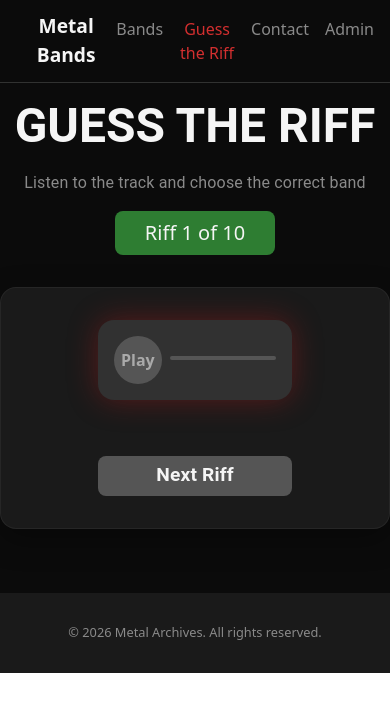
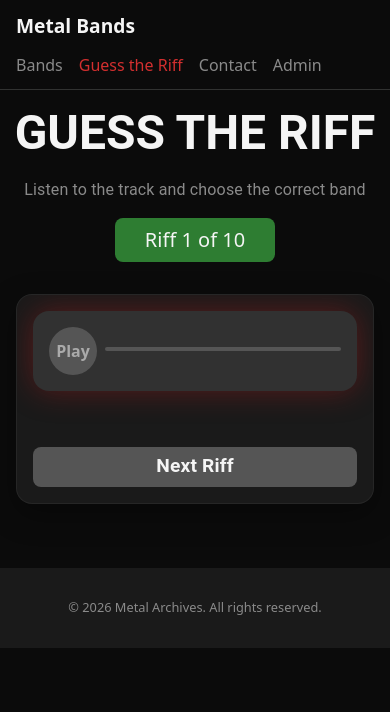
Before and after one commit to arielgomezmendez/metal-bands-app, a React (Vite) app: page /guess-the-riff in a window 390 px wide. Shown: the top 712 px of the page. Built offline with nearby package versions, Linux system fonts and the light colour scheme; no server answers.

Commit message:
Readjust the size of elements to avoid horizontal overflow at 320 px viewport width

```diff
--- a/src/App.css
+++ b/src/App.css
@@ -1,7 +1,23 @@
+html,
+body {
+  margin: 0;
+  min-width: 0;
+  background-color: #0B0B0B;
+}
+
 #root {
+  width: 100%;
   max-width: 1280px;
   margin: 0 auto;
   text-align: center;
-  background-color: #0B0B0B
-;
+  background-color: #0B0B0B;
 }
+
+* {
+  box-sizing: border-box;
+}
+
+img,
+iframe {
+  max-width: 100%;
+}
--- a/src/components/BandOptions.tsx
+++ b/src/components/BandOptions.tsx
@@ -32,7 +32,8 @@ const BandOptions = ({
           md: "1fr 1fr",
         },
         gap: 2,
-        width: "60%",
+        width: "100%",
+        maxWidth: 420,
       }}
     >
       {bandOptions.map((option) => {
--- a/src/components/Header.tsx
+++ b/src/components/Header.tsx
@@ -7,7 +7,7 @@ const getNavLinkStyle = ({ isActive }: { isActive: boolean }) => ({
 const Header = () => {
   return (
     <>
-      <header className="flex flex-row justify-between items-center px-4 py-3" style={{borderBottom:"#313231 solid 0.1px"}}>
+      <header className="flex flex-col items-start gap-3 px-4 py-3 sm:flex-row sm:items-center sm:justify-between" style={{borderBottom:"#313231 solid 0.1px"}}>
         <div className="header-left flex flex-row" style={{ color: "#F5F5F5" }}>
           <Link
             to="/"
@@ -17,9 +17,9 @@ const Header = () => {
             Metal Bands
           </Link>
         </div>
-        <nav className="header-nav" aria-label="Main navigation">
+        <nav className="header-nav w-full sm:w-auto" aria-label="Main navigation">
           <ul
-            className="nav-list flex flex-row gap-4"
+            className="nav-list flex flex-wrap gap-x-4 gap-y-2"
             style={{ color: "#8A8A8A" }}
           >
             <li>
--- a/src/components/Player.tsx
+++ b/src/components/Player.tsx
@@ -31,7 +31,8 @@ const Player = ({
     <Box
       className="flex flex-row gap-2 mb-6 mx-auto p-4 rounded-2xl"
       sx={{
-        width: "60%",
+        width: "100%",
+        maxWidth: 420,
         backgroundColor: "rgba(255, 255, 255, 0.10)",
         boxShadow: "0 0 30px rgba(183,28,28,0.4)",
       }}
--- a/src/components/SearchBand.tsx
+++ b/src/components/SearchBand.tsx
@@ -25,7 +25,7 @@ const SearchBand = ({ onSearch }: SearchProps) => {
   return (
     <form
       role="search"
-      className="mx-auto flex w-86 mt-10 max-w-xl flex-col gap-3 sm:flex-row"
+      className="mx-auto mt-10 flex w-full max-w-xl flex-col gap-3 px-4 sm:flex-row"
       onSubmit={handleSubmit}
     >
       <label htmlFor="band-search" className="sr-only">
@@ -43,7 +43,7 @@ const SearchBand = ({ onSearch }: SearchProps) => {
 
       <button
         type="submit"
-        className="h-12 rounded bg-red-600 px-8 font-semibold text-white transition-colors hover:bg-red-700  "
+        className="h-12 rounded bg-red-600 px-8 font-semibold text-white transition-colors hover:bg-red-700"
       >
         Search
       </button>
--- a/src/pages/GuessTheRiff.tsx
+++ b/src/pages/GuessTheRiff.tsx
@@ -152,7 +152,7 @@ const GuessTheRiff = () => {
             className="flex flex-col"
             sx={{
               maxWidth: 700,
-              width: "100%",
+              width: "calc(100% - 2rem)",
               margin: "0 auto",
               backgroundColor: "#1A1A1A",
               borderRadius: 4,
@@ -162,9 +162,9 @@ const GuessTheRiff = () => {
           >
             <CardContent
               sx={{
-                padding: 4,
+                padding: { xs: 2, sm: 4 },
                 "&:last-child": {
-                  paddingBottom: 4,
+                  paddingBottom: { xs: 2, sm: 4 },
                 },
               }}
             >
@@ -194,7 +194,8 @@ const GuessTheRiff = () => {
                 ref={nextRiffButtonRef}
                 sx={{
                   borderRadius: "8px",
-                  width: "60%",
+                  width: "100%",
+                  maxWidth: 420,
                   marginTop: 4,
                   height: 40,
                   backgroundColor: "#D32F2F",
```
